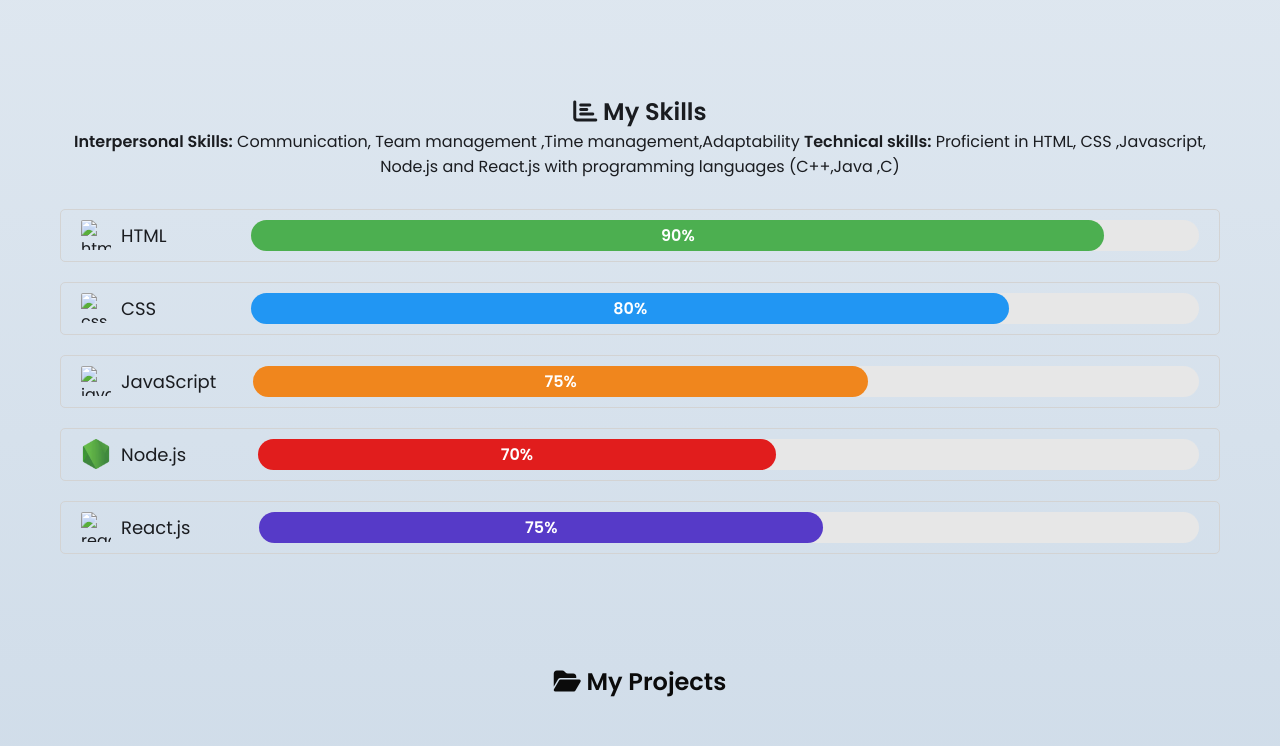
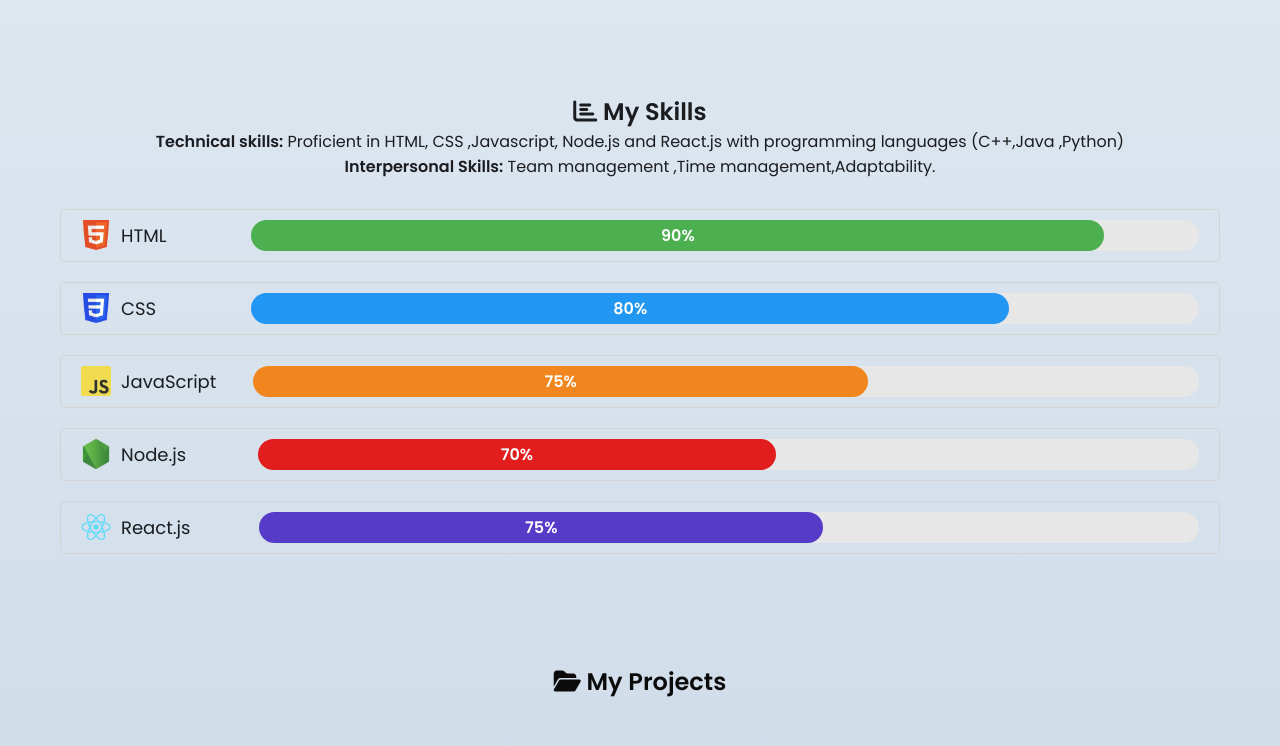
Before and after one commit to Harsh-lohani/Portfolio, a plain HTML site: page index.html in a window 1280 px wide. Shown: the part 1900-2646 px from the top of the page. Drawn offline with Linux system fonts and the light colour scheme; files whose address does not match are found by name.

Commit message:
add academic

```diff
--- a/index.html
+++ b/index.html
@@ -126,13 +126,13 @@
     <section id="skills" class="skills-section">
      <h2><i class="fa fa-bar-chart"></i> My<span> Skills </span></h2>
       <div class="text">
-       <B>Interpersonal Skills:</B> Communication, Team management ,Time management,Adaptability
-       <B>Technical skills:</B> Proficient in HTML, CSS ,Javascript, Node.js and React.js with programming languages (C++,Java ,C)
+        <B>Technical skills:</B> Proficient in HTML, CSS ,Javascript, Node.js and React.js with programming languages (C++,Java ,Python)<br>
+       <B>Interpersonal Skills:</B> Team management ,Time management,Adaptability.
       </div>
 
       <div class="cells">
         <div class="cell">
-          <img src="images/html-logo.webp" alt="html logo">
+          <img src="assets/img/html-logo.webp" alt="html logo">
           <span style="margin-right: 75px;">HTML</span>
           <div class="container">
             <div class="html">90%</div>
@@ -140,7 +140,7 @@
         </div>
 
         <div class="cell">
-          <img src="images/css-logo.webp" alt="css logo">
+          <img src="assets/img/css-logo.webp" alt="css logo">
           <span style="margin-right: 85px;">CSS</span>
           <div class="container">
             <div class="CSS">80%</div>
@@ -148,7 +148,7 @@
         </div>
 
         <div class="cell">
-          <img src="images/javascript-logo.webp" alt="javascript logo">
+          <img src="assets/img/javascript-logo.webp" alt="javascript logo">
           <span style="margin-right: 27px;">JavaScript</span>
           <div class="container">
             <div class="javascript">75%</div>
@@ -164,7 +164,7 @@
         </div>
 
         <div class="cell">
-          <img src="images/react-logo.webp" alt="react logo">
+          <img src="assets/img/react-logo.webp" alt="react logo">
           <span style="margin-right: 59px;">React.js</span>
           <div class="container">
             <div class="react">75%</div>
@@ -224,7 +224,7 @@
     </section>
   </main>
 <footer>
-    <span style="margin-top: 30px;">Created By <a href="#"> Lekhni Fulwani</a> | <span class="far fa-copyright"></span> 2024 All rights reserved.</span>
+    <span style="margin-top: 30px;">Created By <a href="#"> Harsh Lohani</a> | <span class="far fa-copyright"></span> 2024 All rights reserved.</span>
 </footer>
 
 <script src="./assets/js/main.js"> </script>
```
